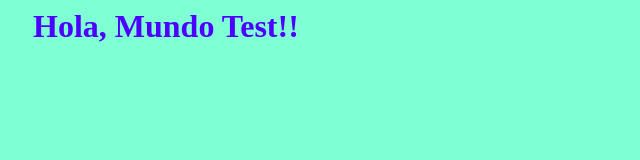
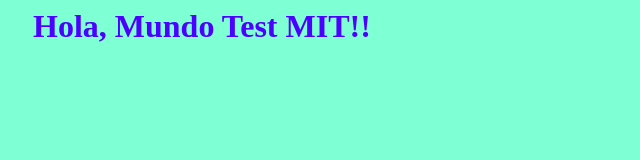
Before and after one commit to FlyerXT/webtest, a plain HTML site: page index.html in a window 1280 px wide. Shown: the whole page, without its empty margins (0-640 px from the left). Drawn offline with Linux system fonts and the light colour scheme.

```diff
--- a/index.html
+++ b/index.html
@@ -7,6 +7,6 @@
     <link rel="stylesheet" href="./mystyles.css">
 </head>
 <body>
-    <h1>Hola, Mundo Test!!</h1>
+    <h1>Hola, Mundo Test MIT!!</h1>
 </body>
 </html>
```
